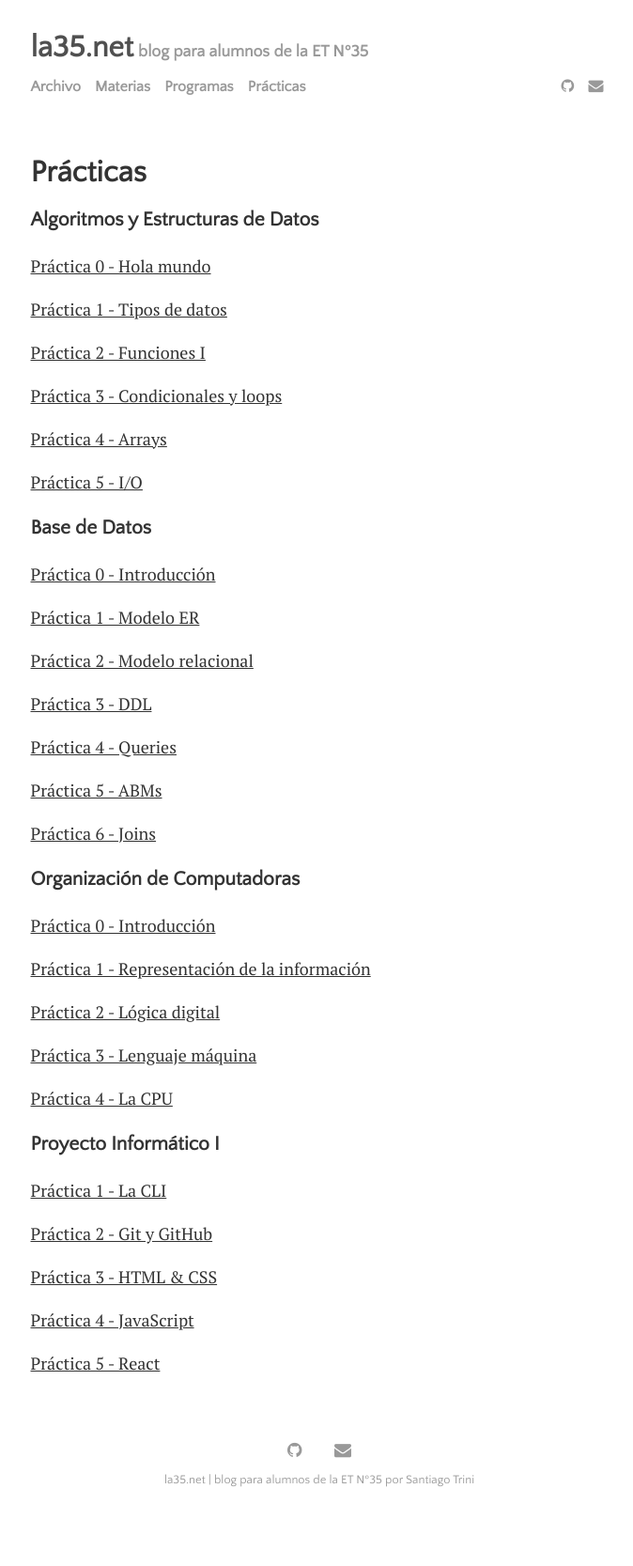
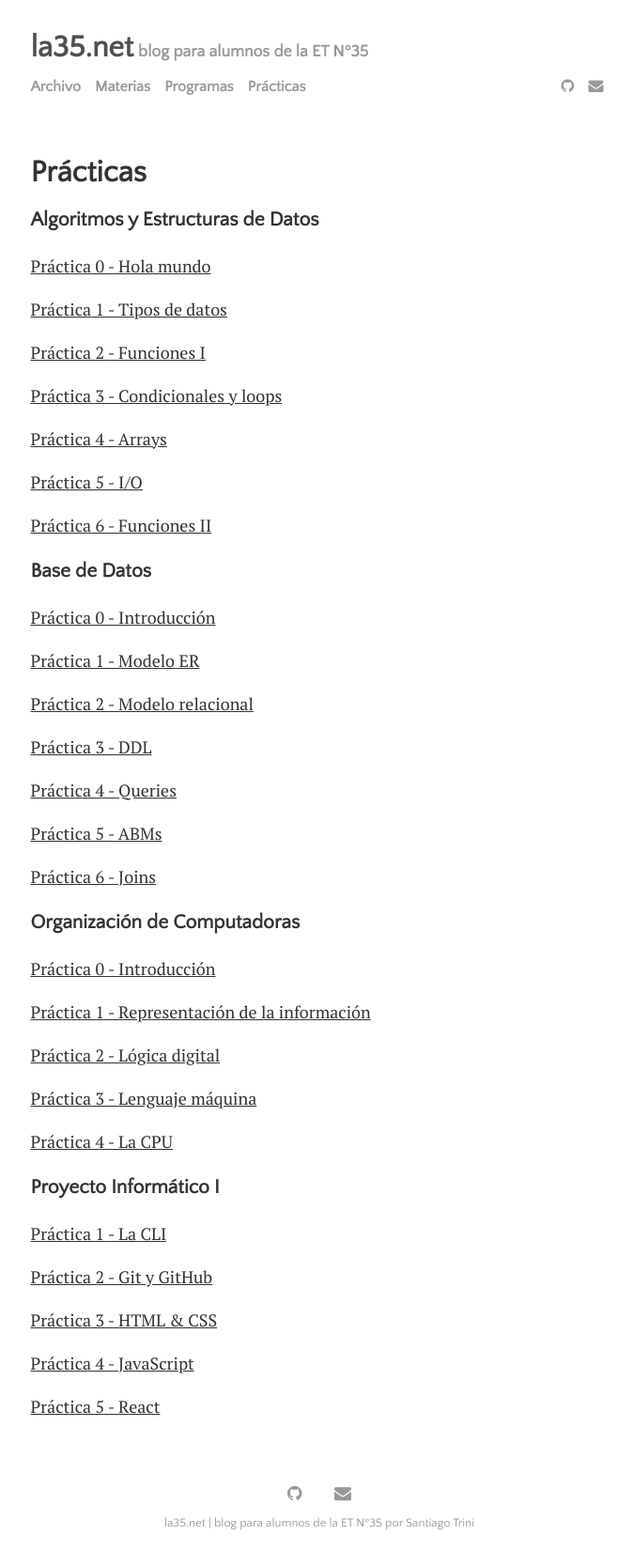
Before and after one commit to la35/la35.github.io, a Jekyll site: the page built from menu/practicas.md, in a window 1280 px wide. Shown: the whole page at 94% size, without its empty margins (300-974 px from the left). Built offline with Jekyll 4.4.1, drawn with Linux system fonts in a browser that asks for light colours; before the commit the page ends 1621 px from its top, so only the background shows below that.

Commit message:
agrega practica incompleta de algoritmos, recursion

```diff
--- a/menu/practicas.md
+++ b/menu/practicas.md
@@ -17,7 +17,7 @@ title: Prácticas
 
 [Práctica 5 - I/O](../assets/files/practicas/algo-p5.pdf)
 
-<!-- [Práctica 6 - Funciones II](../assets/files/practicas/algo-p6.pdf) -->
+[Práctica 6 - Funciones II](../assets/files/practicas/algo-p6.pdf)
 
 <!-- [Práctica 7 - Search & sort](../assets/files/practicas/algo-p7.pdf) -->
 
```
Also changed, not shown: 1 other file.
